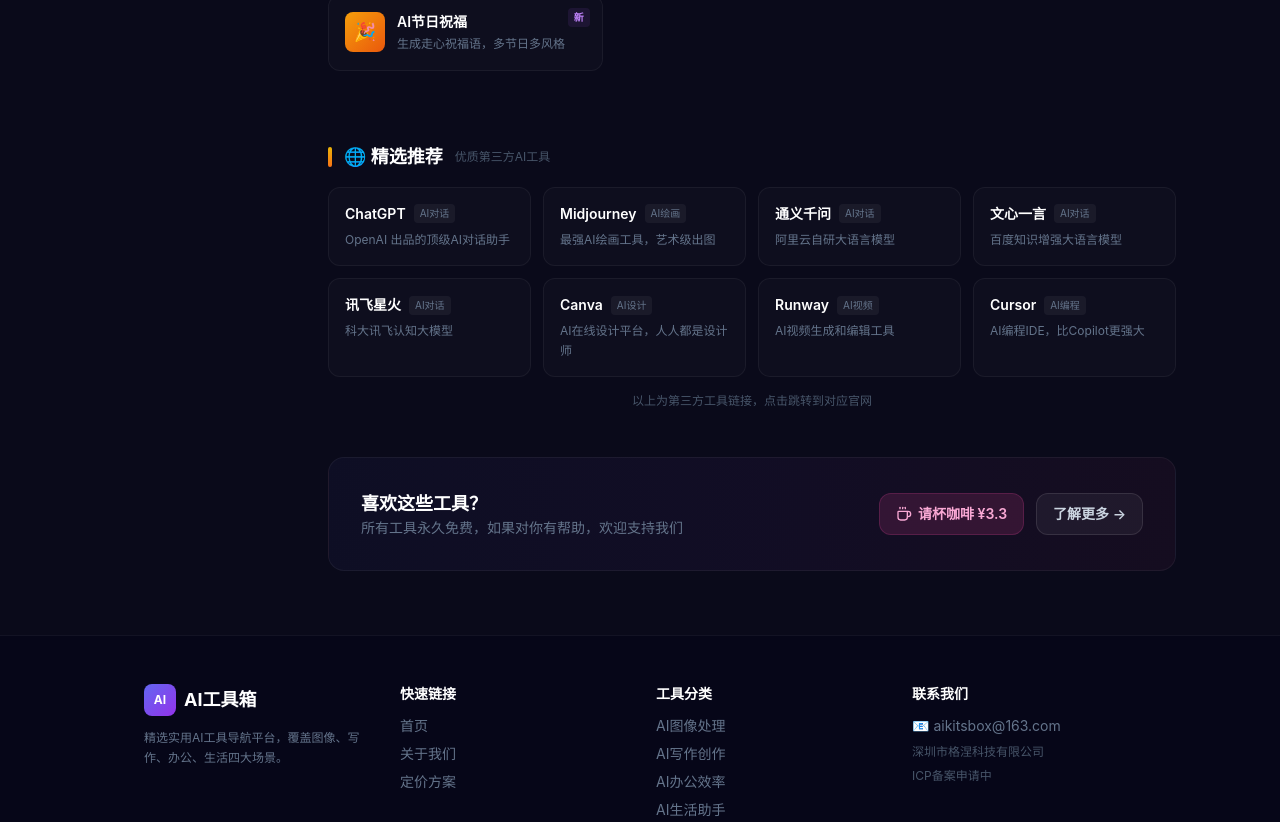
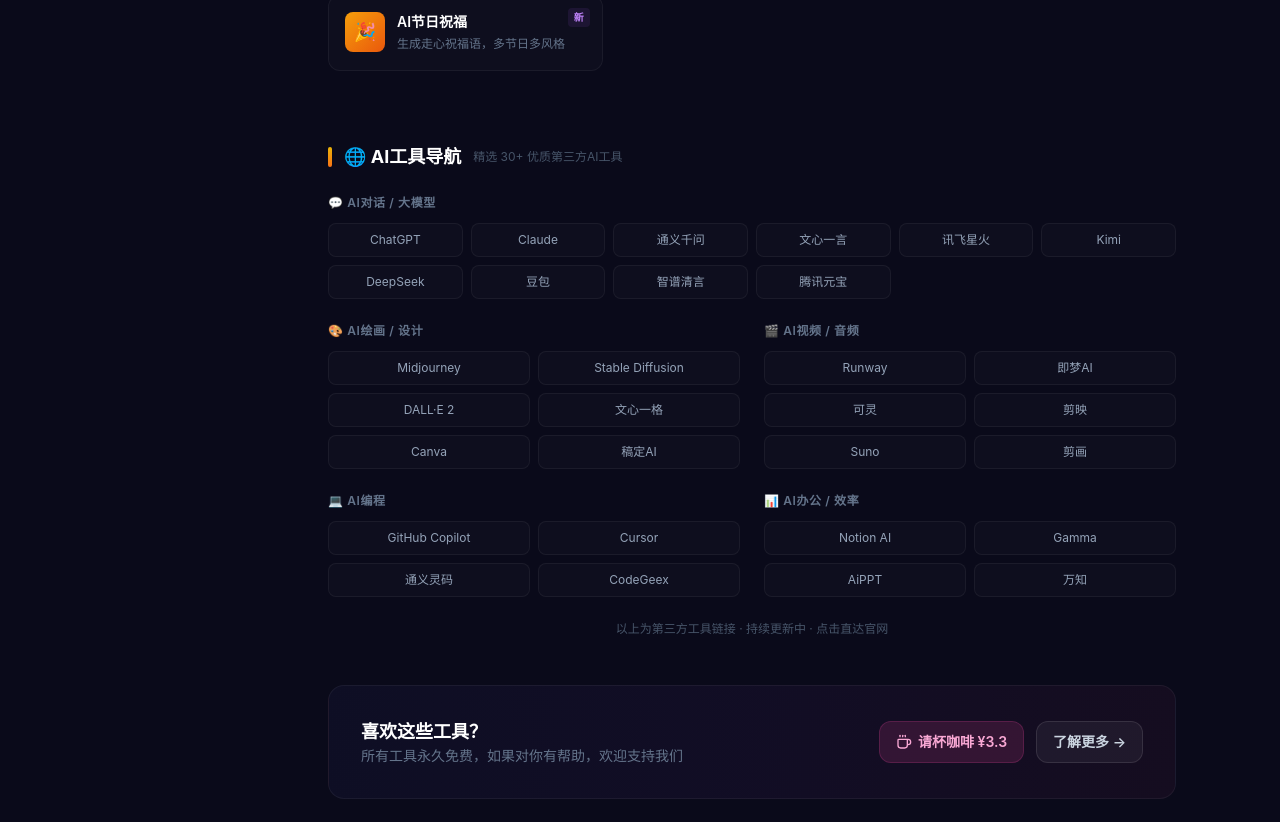
Before and after one commit to haped-liang/aikitsbox, a Next.js app in the folder packages/aikitsbox/: page / in a window 1280 px wide. Shown: the part 1298-2120 px from the top of the page. Built offline with nearby package versions, Linux system fonts and the light colour scheme.

Commit message:
🌐 AI导航板块升级：30+外部工具 + 子分类展示

```diff
--- a/packages/aikitsbox/src/app/page.tsx
+++ b/packages/aikitsbox/src/app/page.tsx
@@ -25,7 +25,7 @@
 ];
 
 const CATEGORIES = [
-  { key:'全部', label:'全部工具', icon:Grid3X3, count:12 },
+  { key:'全部', label:'全部工具', icon:Grid3X3, count:18 },
   { key:'AI图像', label:'AI图像', icon:Image, count:3 },
   { key:'AI写作', label:'AI写作', icon:PenLine, count:5 },
   { key:'AI办公', label:'AI办公', icon:Briefcase, count:6 },
@@ -163,36 +163,75 @@
           ))}
         </div>
 
-        {/* ===== 外部推荐 ===== */}
+        {/* ===== AI导航 — 外部精选 ===== */}
         <div className="max-w-4xl mx-auto px-4 sm:px-6 mb-12">
-          <div className="flex items-center gap-3 mb-4">
+          <div className="flex items-center gap-3 mb-6">
             <div className="w-1 h-5 rounded-full bg-gradient-to-b from-yellow-500 to-orange-500" />
-            <h2 className="text-lg font-bold text-white">🌐 精选推荐</h2>
-            <span className="text-xs text-slate-600">优质第三方AI工具</span>
+            <h2 className="text-lg font-bold text-white">🌐 AI工具导航</h2>
+            <span className="text-xs text-slate-600">精选 30+ 优质第三方AI工具</span>
           </div>
-          <div className="grid sm:grid-cols-2 xl:grid-cols-4 gap-3">
-            {[
-              { name:'ChatGPT', desc:'OpenAI 出品的顶级AI对话助手', cat:'AI对话', url:'https://chat.openai.com' },
-              { name:'Midjourney', desc:'最强AI绘画工具，艺术级出图', cat:'AI绘画', url:'https://www.midjourney.com' },
-              { name:'通义千问', desc:'阿里云自研大语言模型', cat:'AI对话', url:'https://tongyi.aliyun.com' },
-              { name:'文心一言', desc:'百度知识增强大语言模型', cat:'AI对话', url:'https://yiyan.baidu.com' },
-              { name:'讯飞星火', desc:'科大讯飞认知大模型', cat:'AI对话', url:'https://xinghuo.xfyun.cn' },
-              { name:'Canva', desc:'AI在线设计平台，人人都是设计师', cat:'AI设计', url:'https://www.canva.cn' },
-              { name:'Runway', desc:'AI视频生成和编辑工具', cat:'AI视频', url:'https://runwayml.com' },
-              { name:'Cursor', desc:'AI编程IDE，比Copilot更强大', cat:'AI编程', url:'https://cursor.sh' },
-            ].map(ext => (
-              <a key={ext.name} href={ext.url} target="_blank" rel="noopener"
-                className="block bg-white/[0.02] border border-white/5 rounded-xl p-4 hover:bg-white/[0.05] hover:border-yellow-500/20 transition-all group">
-                <div className="flex items-center gap-2 mb-1.5">
-                  <span className="text-sm font-semibold text-white group-hover:text-yellow-300 transition-colors">{ext.name}</span>
-                  <span className="text-[10px] px-1.5 py-0.5 rounded bg-white/5 text-slate-500">{ext.cat}</span>
-                  <span className="ml-auto text-[10px] text-slate-600 opacity-0 group-hover:opacity-100 transition-opacity">🔗</span>
-                </div>
-                <p className="text-xs text-slate-500 leading-relaxed">{ext.desc}</p>
-              </a>
-            ))}
+
+          {/* AI对话 */}
+          <div className="mb-6">
+            <h3 className="text-xs font-semibold text-slate-500 uppercase tracking-wider mb-3">💬 AI对话 / 大模型</h3>
+            <div className="grid grid-cols-2 sm:grid-cols-4 xl:grid-cols-6 gap-2">
+              {[
+                { n:'ChatGPT', u:'https://chat.openai.com' }, { n:'Claude', u:'https://claude.ai' },
+                { n:'通义千问', u:'https://tongyi.aliyun.com' }, { n:'文心一言', u:'https://yiyan.baidu.com' },
+                { n:'讯飞星火', u:'https://xinghuo.xfyun.cn' }, { n:'Kimi', u:'https://kimi.moonshot.cn' },
+                { n:'DeepSeek', u:'https://chat.deepseek.com' }, { n:'豆包', u:'https://www.doubao.com' },
+                { n:'智谱清言', u:'https://chatglm.cn' }, { n:'腾讯元宝', u:'https://yuanbao.tencent.com' },
+              ].map(t => <a key={t.n} href={t.u} target="_blank" rel="noopener" className="px-3 py-2 rounded-lg bg-white/[0.02] border border-white/5 text-xs text-slate-400 hover:text-white hover:bg-white/[0.06] hover:border-white/10 transition text-center truncate">{t.n}</a>)}
+            </div>
           </div>
-          <p className="text-center text-xs text-slate-600 mt-4">以上为第三方工具链接，点击跳转到对应官网</p>
+
+          {/* AI图像 + AI视频 */}
+          <div className="grid sm:grid-cols-2 gap-6 mb-6">
+            <div>
+              <h3 className="text-xs font-semibold text-slate-500 uppercase tracking-wider mb-3">🎨 AI绘画 / 设计</h3>
+              <div className="grid grid-cols-2 gap-2">
+                {[
+                  { n:'Midjourney', u:'https://www.midjourney.com' }, { n:'Stable Diffusion', u:'https://stability.ai' },
+                  { n:'DALL·E 2', u:'https://openai.com/dall-e-2' }, { n:'文心一格', u:'https://yige.baidu.com' },
+                  { n:'Canva', u:'https://www.canva.cn' }, { n:'稿定AI', u:'https://www.gaoding.com' },
+                ].map(t => <a key={t.n} href={t.u} target="_blank" rel="noopener" className="px-3 py-2 rounded-lg bg-white/[0.02] border border-white/5 text-xs text-slate-400 hover:text-white hover:bg-white/[0.06] hover:border-white/10 transition text-center truncate">{t.n}</a>)}
+              </div>
+            </div>
+            <div>
+              <h3 className="text-xs font-semibold text-slate-500 uppercase tracking-wider mb-3">🎬 AI视频 / 音频</h3>
+              <div className="grid grid-cols-2 gap-2">
+                {[
+                  { n:'Runway', u:'https://runwayml.com' }, { n:'即梦AI', u:'https://jimeng.jianying.com' },
+                  { n:'可灵', u:'https://kling.kuaishou.com' }, { n:'剪映', u:'https://www.capcut.cn' },
+                  { n:'Suno', u:'https://suno.com' }, { n:'剪画', u:'https://www.jianhua.ai' },
+                ].map(t => <a key={t.n} href={t.u} target="_blank" rel="noopener" className="px-3 py-2 rounded-lg bg-white/[0.02] border border-white/5 text-xs text-slate-400 hover:text-white hover:bg-white/[0.06] hover:border-white/10 transition text-center truncate">{t.n}</a>)}
+              </div>
+            </div>
+          </div>
+
+          {/* AI编程 + AI办公 */}
+          <div className="grid sm:grid-cols-2 gap-6">
+            <div>
+              <h3 className="text-xs font-semibold text-slate-500 uppercase tracking-wider mb-3">💻 AI编程</h3>
+              <div className="grid grid-cols-2 gap-2">
+                {[
+                  { n:'GitHub Copilot', u:'https://github.com/features/copilot' }, { n:'Cursor', u:'https://cursor.sh' },
+                  { n:'通义灵码', u:'https://tongyi.aliyun.com/lingma' }, { n:'CodeGeex', u:'https://codegeex.cn' },
+                ].map(t => <a key={t.n} href={t.u} target="_blank" rel="noopener" className="px-3 py-2 rounded-lg bg-white/[0.02] border border-white/5 text-xs text-slate-400 hover:text-white hover:bg-white/[0.06] hover:border-white/10 transition text-center truncate">{t.n}</a>)}
+              </div>
+            </div>
+            <div>
+              <h3 className="text-xs font-semibold text-slate-500 uppercase tracking-wider mb-3">📊 AI办公 / 效率</h3>
+              <div className="grid grid-cols-2 gap-2">
+                {[
+                  { n:'Notion AI', u:'https://www.notion.so/product/ai' }, { n:'Gamma', u:'https://gamma.app' },
+                  { n:'AiPPT', u:'https://www.aippt.cn' }, { n:'万知', u:'https://www.wanzi.ink' },
+                ].map(t => <a key={t.n} href={t.u} target="_blank" rel="noopener" className="px-3 py-2 rounded-lg bg-white/[0.02] border border-white/5 text-xs text-slate-400 hover:text-white hover:bg-white/[0.06] hover:border-white/10 transition text-center truncate">{t.n}</a>)}
+              </div>
+            </div>
+          </div>
+
+          <p className="text-center text-xs text-slate-600 mt-6">以上为第三方工具链接 · 持续更新中 · 点击直达官网</p>
         </div>
 
         {/* Footer CTA */}
```
